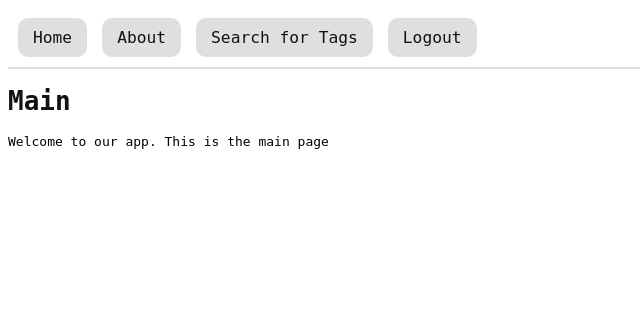
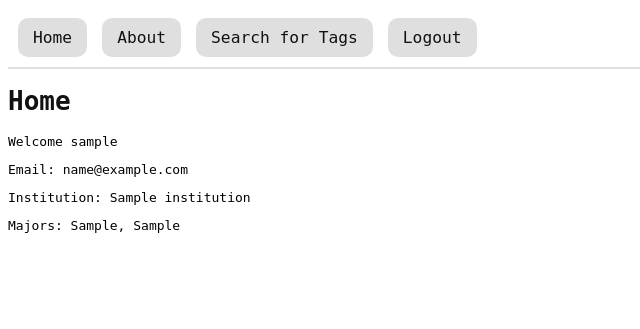
Before and after one commit to mg126e/Portfolio_Drive, a Flask app: template templates/main.html in a window 1280 px wide. Shown: the top 329 px of the page, without its empty margins (0-640 px from the left). Run offline with Flask 3, Linux system fonts and the light colour scheme; the template is opened without the code that fills it: most values are stand-ins (such as "Sample title", 1, 10 or a date in 2020).

Commit message:
small change

```diff
--- a/app.py
+++ b/app.py
@@ -23,7 +23,16 @@ def home():
         username = session['username']
         sid = session['sid']
         session['visits'] = 1+int(session.get('visits',0))
-        return render_template('main.html', page_title='Main', username=session['username'])
+        sql = '''SELECT * FROM student WHERE sid = %s'''
+        with dbi.connect() as conn:
+            with dbi.dict_cursor(conn) as curs:
+                curs.execute(sql, [sid])
+                row = curs.fetchone()
+                if row is None:
+                    flash('user not found')
+                    return redirect(url_for('logout'))
+                else:
+                    return render_template('main.html', page_title='Main', username=session['username'], info=row)
     else:
         return render_template('login.html', page_title='Login')
 
--- a/templates/main.html
+++ b/templates/main.html
@@ -2,8 +2,16 @@
 
 {% block main_content %}
 
-<h1>Main</h1>
+<h1>Home</h1>
 
-<p>Welcome to our app. This is the main page</p>
+<p>Welcome {{ info.username }}</p>
+<p>Email: {{ info.email }}</p>
+<p>Institution: {{ info.institution }}</p>
+
+{% if info.major2 is not none %}
+    <p>Majors: {{ info.major1 }}, {{ info.major2 }}</p>
+{% else %}
+    <p>Major: {{ info.major1 }}</p>
+{% endif %}
 
 {% endblock %}
```
